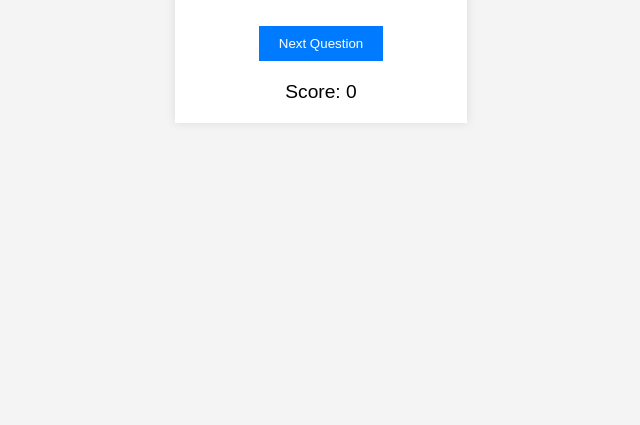
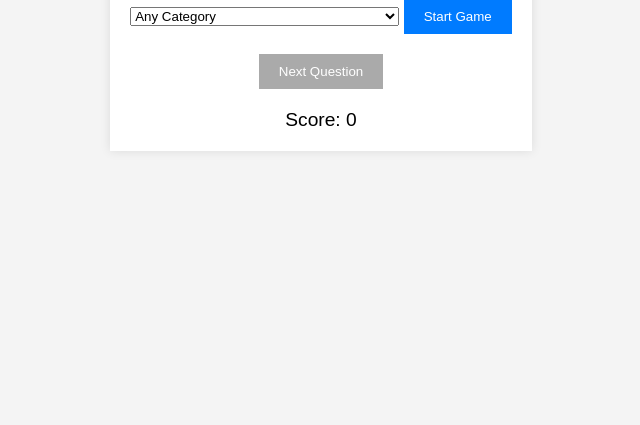
Before and after one commit to fahdi/MythologyTriviaGame, a plain HTML site: page index.html in a window 1280 px wide. Shown: the part 395-820 px from the top of the page, without its empty margins (319-959 px from the left). Drawn offline with Linux system fonts and the light colour scheme; no server answers.

Commit message:
Add the ability to select a category for quiz

```diff
--- a/index.html
+++ b/index.html
@@ -9,8 +9,36 @@
 <body>
 <div id="game-container">
     <h1>Mythology Trivia</h1>
+    <select id="trivia-category" class="form-control">
+        <option value="any">Any Category</option>
+        <option value="9">General Knowledge</option>
+        <option value="10">Entertainment: Books</option>
+        <option value="11">Entertainment: Film</option>
+        <option value="12">Entertainment: Music</option>
+        <option value="13">Entertainment: Musicals & Theatres</option>
+        <option value="14">Entertainment: Television</option>
+        <option value="15">Entertainment: Video Games</option>
+        <option value="16">Entertainment: Board Games</option>
+        <option value="17">Science & Nature</option>
+        <option value="18">Science: Computers</option>
+        <option value="19">Science: Mathematics</option>
+        <option value="20">Mythology</option>
+        <option value="21">Sports</option>
+        <option value="22">Geography</option>
+        <option value="23">History</option>
+        <option value="24">Politics</option>
+        <option value="25">Art</option>
+        <option value="26">Celebrities</option>
+        <option value="27">Animals</option>
+        <option value="28">Vehicles</option>
+        <option value="29">Entertainment: Comics</option>
+        <option value="30">Science: Gadgets</option>
+        <option value="31">Entertainment: Japanese Anime & Manga</option>
+        <option value="32">Entertainment: Cartoon & Animations</option>
+    </select>
+    <button id="start-button" onclick="startGame()">Start Game</button>
     <div id="question-container"></div>
-    <button id="next-button" onclick="loadNextQuestion()">Next Question</button>
+    <button id="next-button" onclick="loadNextQuestion()" disabled>Next Question</button>
     <div id="score-container">Score: <span id="score">0</span></div>
 </div>
 <script src="script.js"></script>
--- a/script.js
+++ b/script.js
@@ -3,14 +3,24 @@ let currentQuestionIndex = 0;
 let score = 0;
 
 document.addEventListener('DOMContentLoaded', (event) => {
-  fetchQuestions();
+  document.getElementById('start-button').disabled = false;
 });
 
-async function fetchQuestions(){
-  const response = await fetch('https://opentdb.com/api.php?amount=10&category=20');
+async function fetchQuestions(category = 'any'){
+  let url = 'https://opentdb.com/api.php?amount=10';
+  if (category !== 'any') {
+    url += `&category=${category}`;
+  }
+  const response = await fetch(url);
   const data = await response.json();
   questions = data.results;
   loadQuestion();
+}
+
+function startGame(){
+  const category = document.getElementById('trivia-category').value;
+  document.getElementById('start-button').disabled = true;
+  fetchQuestions(category);
 }
 
 function loadQuestion(){
```
Also changed, not shown: README.md.
